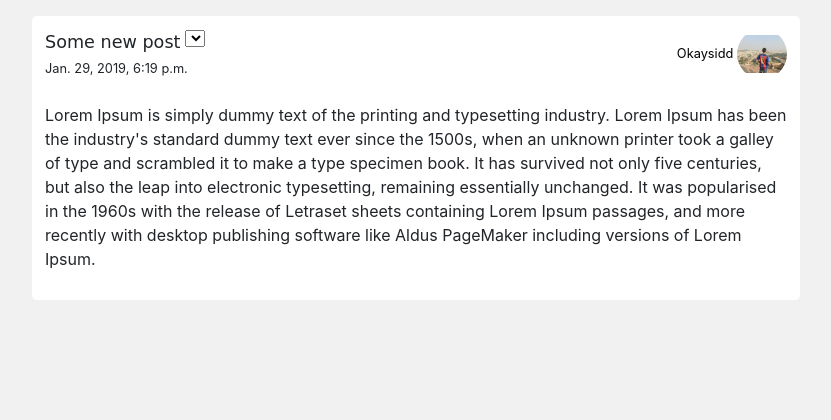
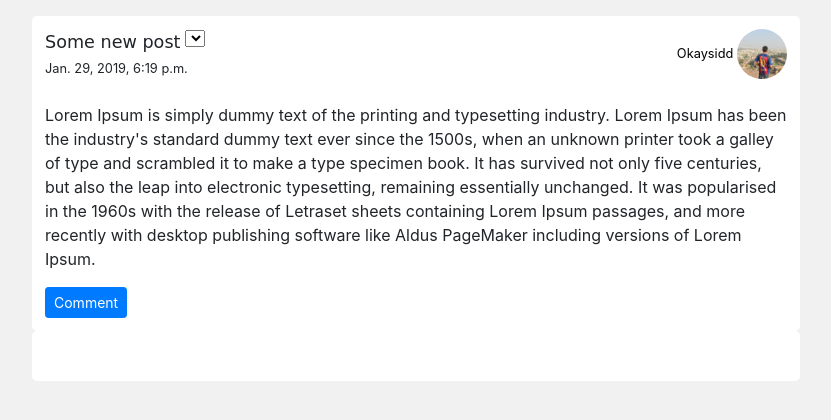
Before and after one commit to okaysidd/Blog-app, a Django app: page /post/1/ in a window 1280 px wide. Shown: the part 56-476 px from the top of the page, without its empty margins (224-1055 px from the left). Run offline with Django 3.2, Linux system fonts and the light colour scheme; a user stored in the database is signed in; data comes from the database, SQL or seed files in the repository; some libraries are stand-ins or nearby versions; some web fonts are replaced.

Commit message:
Comments functionality

```diff
--- a/teightJan/blogs_app/models.py
+++ b/teightJan/blogs_app/models.py
@@ -24,8 +24,8 @@ class Post_model(models.Model):
 class Comment_model(models.Model):
     post = models.ForeignKey(Post_model, on_delete=models.CASCADE)
     author = models.ForeignKey(Author_model, on_delete=models.CASCADE)
-    comment = models.TextField()
+    comment_text = models.TextField()
     created_on = models.DateTimeField(auto_now_add=True)
 
     def __str__(self):
-        return self.comment
+        return self.comment_text
--- a/teightJan/blogs_app/static/blogs_app/post_model_detail.css
+++ b/teightJan/blogs_app/static/blogs_app/post_model_detail.css
@@ -27,5 +27,65 @@ body {
     width: 50px;
     height: 50px;
     border-radius: 50%;
-    object-fit: contain;
+    object-fit: cover;
 }
+.comments-text {
+  text-decoration: underline;
+}
+.comment-profile-pic {
+  width: 30px;
+  height: 30px;
+  border-radius: 50%;
+  object-fit: cover;
+}
+.comment-time {
+  font-size: 0.6em;
+}
+#comments-all {
+  /* display: none; */
+  background-color: white;
+  padding: 13px;
+  border-radius: 5px;
+}
+.comment-form {
+  width: 95%;
+  margin: auto;
+}
+.comment-bar {
+  width: 100%;
+  font-size: 0.8em;
+}
+.font-comment {
+  font-size: 0.85em;
+  color: #595959;
+}
+.comment-author {
+  color: #595959;
+}
+.comments-list {
+  background-color: white;
+  padding: 13px;
+  border-radius: 5px;
+}
+/* .comment-label {
+  -webkit-appearance: tooltip;
+  -moz-appearance: button;
+  display: inline-block;
+  margin: 60px 0 10px 0;
+  cursor: pointer;
+  text-decoration: underline;
+} */
+/* input[type=checkbox] {
+   position: absolute;
+   top: -9999px;
+   left: -9999px;
+} */
+/* .all-comments {
+  display: none;
+} */
+/* input[type=checkbox]:checked ~ .all-comments {
+   display: block;
+   background-color: white;
+   padding: 13px;
+   border-radius: 5px;
+} */
--- /dev/null
+++ b/teightJan/blogs_app/static/blogs_app/post_model_detail.js
@@ -0,0 +1,3 @@
+function display_comments() {
+  document.getElementById('comments-all').style.display = "block";
+}
--- a/teightJan/blogs_app/static/blogs_app/post_model_form.css
+++ b/teightJan/blogs_app/static/blogs_app/post_model_form.css
@@ -30,7 +30,7 @@ textarea {
   border-radius: 2px;
 }
 .profile-pic {
-    object-fit: contain;
+    object-fit: cover;
     border-radius: 50%;
     width: 100px;
     height: 100px;
--- a/teightJan/blogs_app/static/blogs_app/post_model_list.css
+++ b/teightJan/blogs_app/static/blogs_app/post_model_list.css
@@ -37,5 +37,5 @@ body {
     width: 50px;
     height: 50px;
     border-radius: 50%;
-    object-fit: contain;
+    object-fit: cover;
 }
--- a/teightJan/blogs_app/static/blogs_app/post_model_update.css
+++ b/teightJan/blogs_app/static/blogs_app/post_model_update.css
@@ -33,7 +33,7 @@ textarea {
   border-radius: 2px;
 }
 .profile-pic {
-    object-fit: contain;
+    object-fit: cover;
     border-radius: 50%;
     width: 100px;
     height: 100px;
--- a/teightJan/blogs_app/templates/blogs_app/post_model_detail.html
+++ b/teightJan/blogs_app/templates/blogs_app/post_model_detail.html
@@ -30,5 +30,52 @@
   </div>
   </div><br>
   <p><span class="postarea">{{ post_model.body_original }}</span></p>
+    <input id="comments-btn" onclick="display_comments()" type="submit" class="btn btn-primary btn-sm" value="Comment">
 </div>
+<div id="comments-all" class="container">
+  <form class="comment-form form-group" action="{% url 'blogs:comment-post' pk=post_model.pk %}" method="POST">
+    {% csrf_token %}
+    <div class="row">
+      <div class="col-md-10">
+        <input type="text" name="comment-bar" class="comment-bar" placeholder="Add new comment">
+      </div>
+      <div class="col-md-2">
+        <input type="submit" class="btn btn-primary btn-sm" value="Comment">
+      </div>
+    </div>
+  </form>
+</div>
+<div class="comments-list container">
+  {% for comment in comments %}
+  <hr class="my-2">
+  <div class="row">
+    <div class="col-md-2">
+      <a class="black-href" href="{% url 'users:view-profile' pk=comment.author.pk %}">
+        <img class="comment-profile-pic" src="{{ comment.author.profile_pic.url }}" alt="No image found">
+        <small class="comment-author">{{ comment.author }}</small><br>
+      </a>
+      <small class="comment-time">{{ comment.created_on }}</small>
+    </div>
+    <div class="col-md-10">
+      <span class="font-comment">{{ comment.comment_text }}</span>
+    </div>
+  </div>
+  <br>
+  {% endfor %}
+  <br>
+</div>
+<script type="text/javascript">
+  if ({{ comments|length }}) {
+      document.getElementById('comments-all').style.display = "none";
+      document.getElementById('comments-btn').style.display = "block  ";
+  }
+  else {
+    document.getElementById('comments-all').style.display = "none";
+  }
+  // function to show the comment bar if there was no previous comment
+  function display_comments() {
+    document.getElementById('comments-all').style.display = "block";
+    document.getElementById('comments-btn').style.display = "none";
+  }
+</script>
 {% endblock %}
--- a/teightJan/blogs_app/urls.py
+++ b/teightJan/blogs_app/urls.py
@@ -1,5 +1,6 @@
 from django.urls import path
 from .views import CreatePostView, ListPostView, DetailPostView, UpdatePostView, DeletePostView
+from .views_comments import createComment
 
 
 app_name = "blogs"
@@ -10,4 +11,5 @@ urlpatterns = [
     path('post/<int:pk>/', DetailPostView.as_view(), name="post"),
     path('post/<int:pk>/edit', UpdatePostView.as_view(), name="edit-post"),
     path('post/<int:pk>/delete', DeletePostView.as_view(), name="delete-post"),
+    path('post/<int:pk>/comment', createComment, name="comment-post"),
 ]
--- a/teightJan/blogs_app/views.py
+++ b/teightJan/blogs_app/views.py
@@ -65,6 +65,9 @@ class DetailPostView(LoginRequiredMixin, DetailView):
         context['title'] = 'Post by ' + str(author)
         profile_pic = Author_model.objects.filter(author_name=self.request.user)[0].profile_pic
         context['profile_pic'] = profile_pic
+        comments = Comment_model.objects.filter(post=self.kwargs['pk']).order_by('-created_on')
+        context['comments'] = comments
+        # print('printing now -- {}'.format(comments))
         return context
 
 
--- a/teightJan/users_app/static/users_app/profile.css
+++ b/teightJan/users_app/static/users_app/profile.css
@@ -17,7 +17,7 @@ p {
     width: 200px;
     height: 200px;
     border-radius: 50%;
-    object-fit: contain;
+    object-fit: cover;
 }
 .fa-pencil {
     color: gray;
--- a/teightJan/users_app/templates/users_app/profile.html
+++ b/teightJan/users_app/templates/users_app/profile.html
@@ -35,9 +35,7 @@
         {% endif %}
       </div>
       <div class="col-md-4">
-        <div class="profile-pic-div">
-            <img class="profile-pic" src="{{ view_profile.profile_pic.url }}" alt="sorry no pic found"/>
-        </div>
+        <img class="profile-pic" src="{{ view_profile.profile_pic.url }}" alt="sorry no pic found"/>
       </div>
     </div>
   </form>
--- a/teightJan/users_app/templates/users_app/update_profile.html
+++ b/teightJan/users_app/templates/users_app/update_profile.html
@@ -22,7 +22,11 @@
         </tr>
         <tr>
           <td>Profile Picture</td>
-          <td><img src="{{ display_profile.profile_pic.url }}" alt=""><br><br><input type="file" accept="image/*" name="profile_pic" value=""></td>
+          <td>
+              <img class="profile-pic" src="{{ display_profile.profile_pic.url }}" alt="">
+            <br><br>
+            <input type="file" accept="image/*" name="profile_pic" value="">
+          </td>
         </tr>
       </tbody>
     </table>
```
Also changed, not shown: teightJan/blogs_app/views_comments.py (added, +24 -0 lines), teightJan/system_app/static/system_app/about.css (added, +8 -0 lines), teightJan/system_app/templates/system_app/about.html (+8 -2 lines), teightJan/system_app/templates/system_app/contact.html (+10 -2 lines), teightJan/users_app/static/users_app/update_profile.css (+7 -1 lines), teightJan/blogs_app/migrations/0004_auto_20190131_1154.py (added), teightJan/db.sqlite3.
